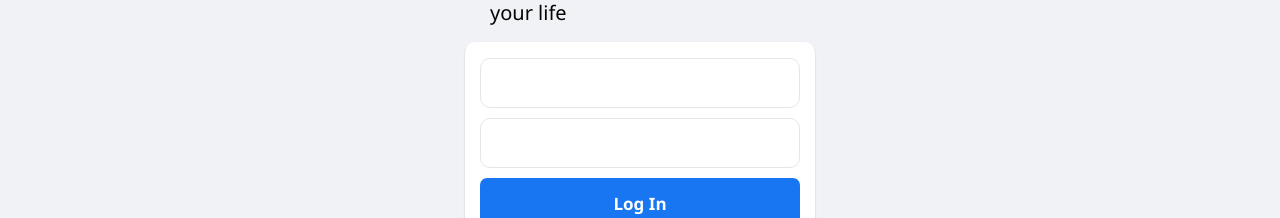
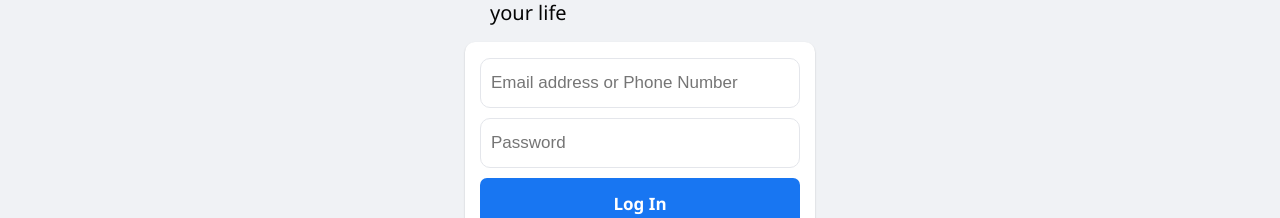
Before and after one commit to Thirumurugan7/Facebook-Clone-Fullstack-Mern, a React (Create React App) app in the folder frontend/: page /login in a window 1280 px wide. Shown: the part 360-578 px from the top of the page. Built offline with nearby package versions, Linux system fonts and the light colour scheme; the HTML template or start-up script is replaced by a standard one.

Commit message:
using useField

```diff
--- a/frontend/src/components/inputs/loginInput/index.js
+++ b/frontend/src/components/inputs/loginInput/index.js
@@ -1,9 +1,16 @@
 import "./style.css";
-
-export default function LoginInput() {
+import { Field, useField } from "formik";
+export default function LoginInput({ placeholder, ...props }) {
+  const [field, meta] = useField(props);
   return (
     <div className="input_wrap">
-      <input type="text" />
+      <input
+        type={field.type}
+        name={field.name}
+        placeholder={placeholder}
+        {...field}
+        {...props}
+      />
     </div>
   );
 }
```
